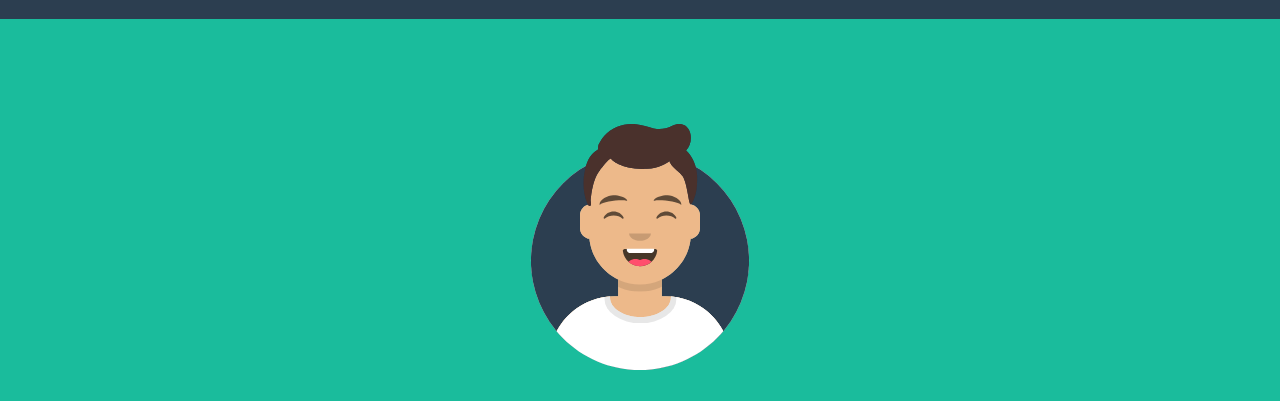
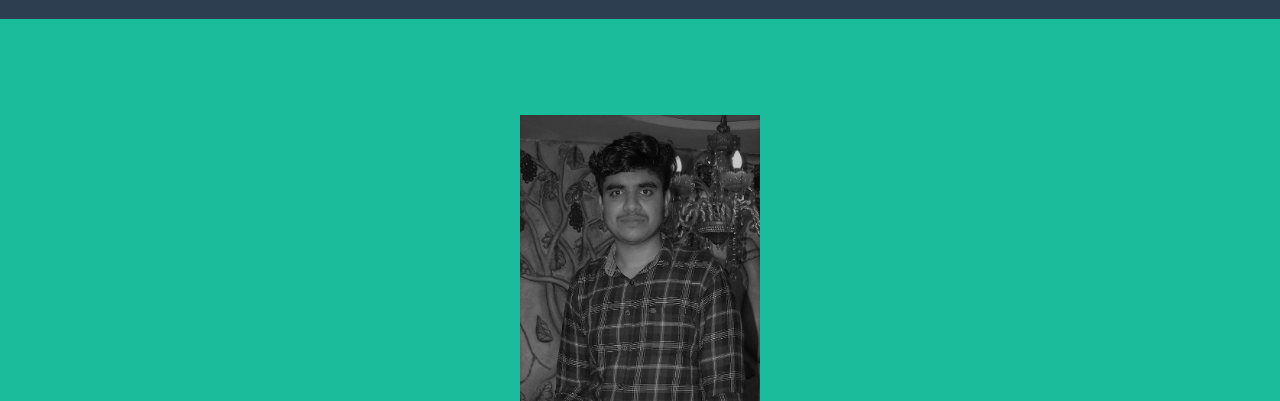
Before and after one commit to myselfanuj/myselfanuj.github.io, a website with bundled scripts: page index.html in a window 1280 px wide. Shown: the part 85-486 px from the top of the page. Built offline with nearby package versions, Linux system fonts and the light colour scheme.

Commit message:
ProfilePic

```diff
--- a/index.html
+++ b/index.html
@@ -51,7 +51,7 @@
     <div class="container d-flex align-items-center flex-column">
 
       <!-- Masthead Avatar Image -->
-      <img class="masthead-avatar mb-5" src="img/avataaars.svg" alt="">
+      <img class="masthead-avatar mb-5" src="img/Profile.jpg" alt="">
 
       <!-- Masthead Heading -->
       <h1 class="masthead-heading text-uppercase mb-0">MYSELFANUJ</h1>
```
Also changed, not shown: img/Profile.jpg (added), img/avataaars.svg (deleted).
